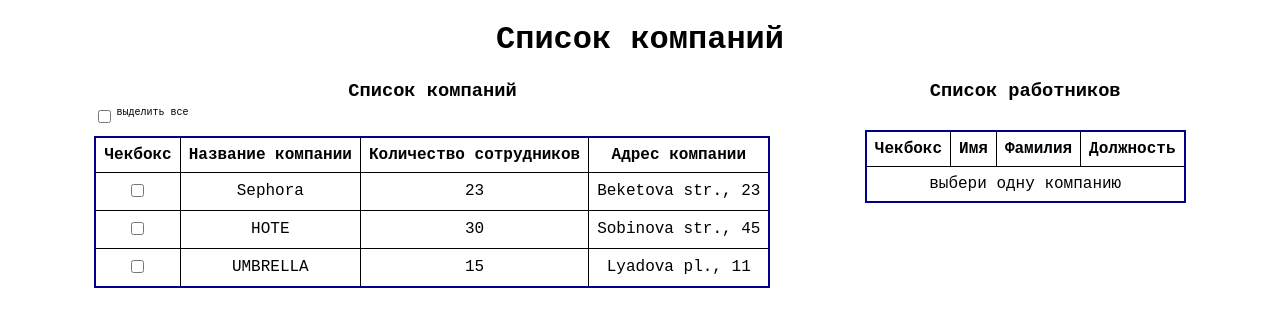
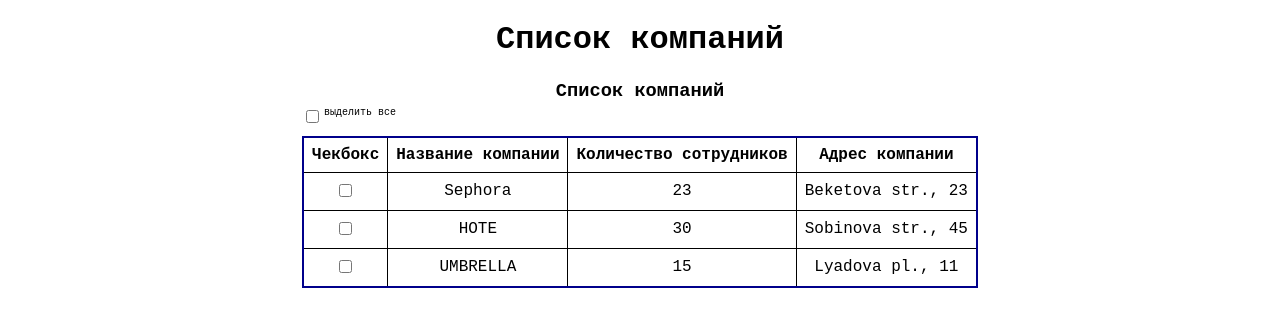
Before and after one commit to neeptoon/company-list, a React (Create React App) app: page / in a window 1280 px wide. Shown: the top 326 px of the page. Built offline with nearby package versions, Linux system fonts and the light colour scheme.

Commit message:
hide table

```diff
--- a/src/features/Workers/Workers.jsx
+++ b/src/features/Workers/Workers.jsx
@@ -19,7 +19,6 @@ export const Workers = () => {
     const selectWorker = useSelect();
     const rows = [];
 
-    {currentCompany ?
     workers
         .filter(worker => worker.company === currentCompany)
         .forEach(worker => {
@@ -30,25 +29,23 @@ export const Workers = () => {
                     handleChange={selectWorker}
                 />
             );
-            }) :
-        rows.push(
-            <tr key={Date.now()}>
-                <td colSpan="4" >выбери одну компанию</td>
-            </tr>
-        );
+        });
 
-    }
+
 
     const handleChooserChange = () => {
         dispatch(selectAllWorkers(isSelectAll));
     };
 
     return (
+        <>
+            {currentCompany &&
                 <Table rows={rows}>
                     <Tablecaption title="Список работников">
                         {currentCompany && <Chooser value={isSelectAll} handleChooserChange={handleChooserChange}/>}
                     </Tablecaption>
                 </Table>
-
+            }
+        </>
     );
 };
```
Lines whose indentation alone changed are shown as unchanged.
